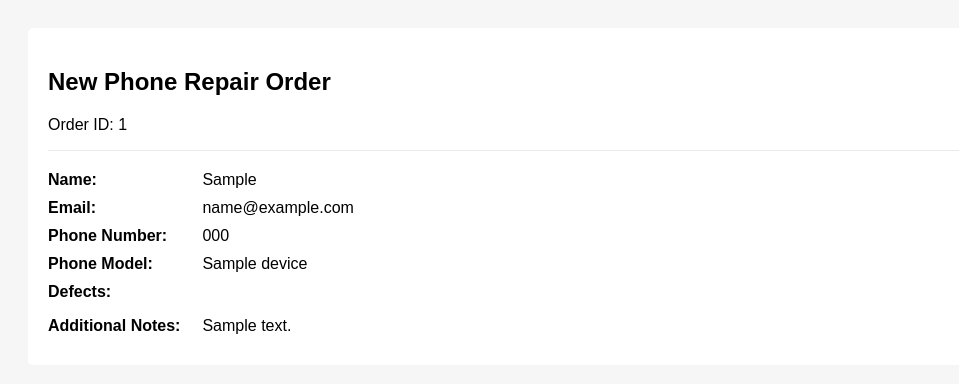
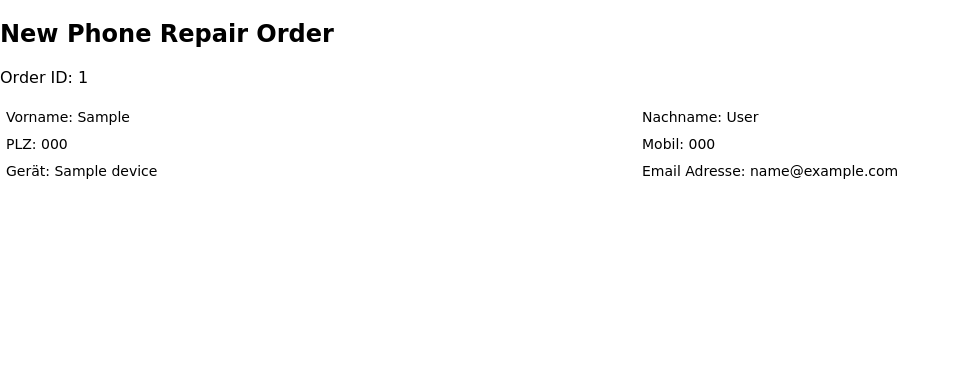
Before and after one commit to MuhEid/weasyprint-form, a Flask app: template templates/emailTemplate.html in a window 1280 px wide. Shown: the top 384 px of the page, without its empty margins (0-959 px from the left). Run offline with Flask 3, Linux system fonts and the light colour scheme; the template is opened without the code that fills it: most values are stand-ins (such as "Sample title", 1, 10 or a date in 2020).

Commit message:
refactor the email template html to add more fiels in a better look

```diff
--- a/templates/emailTemplate.html
+++ b/templates/emailTemplate.html
@@ -1,30 +1,27 @@
 <!DOCTYPE html>
-<html>
+<html lang="de">
     <head>
         <meta charset="UTF-8" />
-        <title>New Phone Repair Order</title>
+        <meta name="viewport" content="width=device-width, initial-scale=1.0" charset="UTF-8" />
+        <title>Gerätereparaturformular</title>
         <style>
-            /* Add your styles here */
             body {
-                font-family: Arial, sans-serif;
-                background-color: #f6f6f6;
-                padding: 20px;
+                font-family: "DejaVu Sans", sans-serif;
+                font-size: 12pt;
+                margin: 0;
+                padding: 0;
+                line-height: normal;
+                font-weight: 400;
             }
-            .container {
-                background-color: #ffffff;
-                padding: 20px;
-                border-radius: 5px;
+            .input-label {
+                color: black;
+                margin-bottom: 0.5em;
+                font-size: 14px;
             }
-            .header {
-                border-bottom: 1px solid #eaeaea;
-                margin-bottom: 20px;
-            }
-            .details {
-                margin-bottom: 10px;
-            }
-            .details strong {
-                display: inline-block;
-                width: 150px;
+            .input-container {
+                color: #111827;
+                font-size: 12px;
+                padding: 0.5em;
             }
         </style>
     </head>
@@ -34,15 +31,47 @@
                 <h2>New Phone Repair Order</h2>
                 <p>Order ID: {{orderId}}</p>
             </div>
-            <div class="details"><strong>Name:</strong> {{firstName}}</div>
-            <div class="details"><strong>Email:</strong> {{email}}</div>
-            <div class="details"><strong>Phone Number:</strong> {{phone}}</div>
-            <div class="details"><strong>Phone Model:</strong> {{device}}</div>
-            <div class="details">
-                <strong>Defects:</strong>
-                <ul></ul>
-            </div>
-            <div class="details"><strong>Additional Notes:</strong> {{notes}}</div>
+            <!-- Second Section -->
+            <table style="width: 100%; margin-bottom: 0.5em">
+                <tr>
+                    <!-- First Main Column -->
+                    <td style="vertical-align: top; width: 67%">
+                        <table style="width: 100%">
+                            <!-- First Row -->
+                            <tr>
+                                <!-- Vorname -->
+                                <td style="width: 50%; padding-right: 1em">
+                                    <div class="input-label">Vorname: {{ firstName }}</div>
+                                </td>
+                                <!-- Nachname -->
+                                <td style="width: 50%">
+                                    <div class="input-label">Nachname: {{ lastName }}</div>
+                                </td>
+                            </tr>
+                            <!-- Fourth Row -->
+                            <tr>
+                                <td style="width: 50%; padding-right: 1em">
+                                    <div class="input-label">PLZ: {{ postCode }}</div>
+                                </td>
+                                <!-- Mobil -->
+                                <td style="width: 50%">
+                                    <div class="input-label">Mobil: {{ phone }}</div>
+                                </td>
+                            </tr>
+                            <tr>
+                                <!-- Gerät -->
+                                <td style="width: 50%; padding-right: 1em">
+                                    <div class="input-label">Gerät: {{ device }}</div>
+                                </td>
+                                <!-- Email Adresse -->
+                                <td style="width: 50%">
+                                    <div class="input-label">Email Adresse: {{ email }}</div>
+                                </td>
+                            </tr>
+                        </table>
+                    </td>
+                </tr>
+            </table>
         </div>
     </body>
 </html>
```
